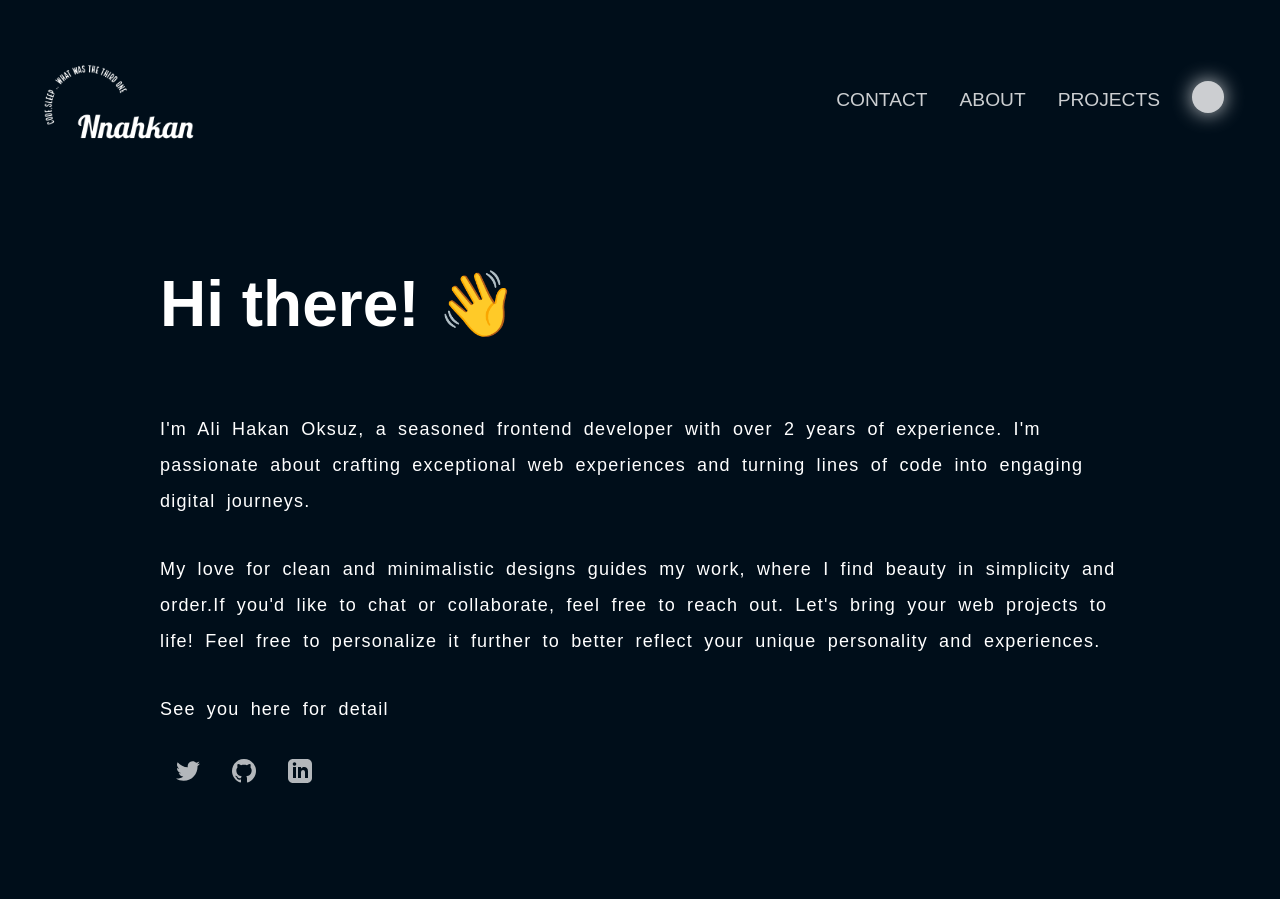
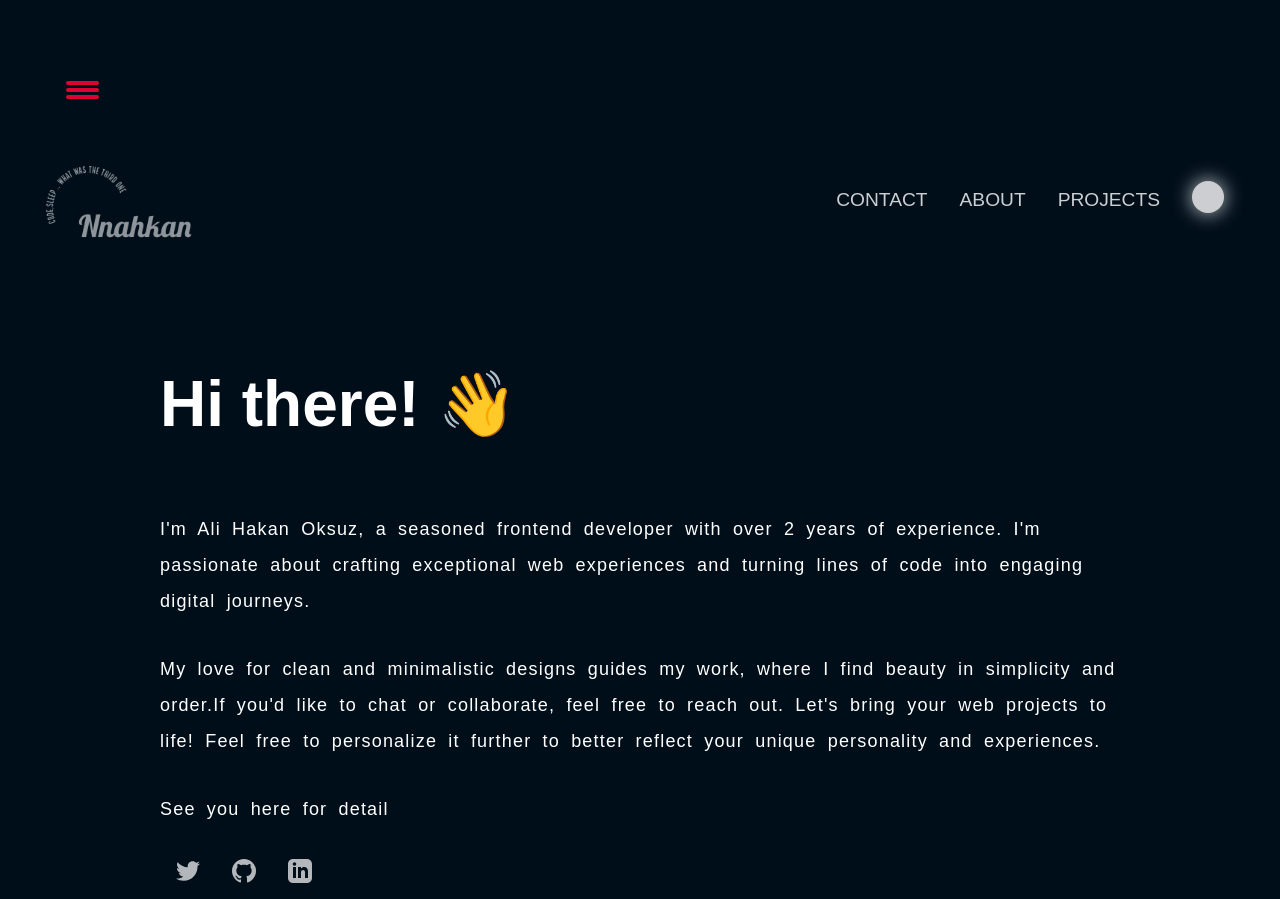
Before and after one commit to NNahkan/Portfolio-Website, a React (Vite) app: page / in a window 1280 px wide. Before the commit the page ends 800 px from the top, so only its background shows below. Built offline with nearby package versions, Linux system fonts and the light colour scheme.

Commit message:
button reADY

```diff
--- /dev/null
+++ b/src/components/BurgerMenu/BurgerMenu.jsx
@@ -0,0 +1,31 @@
+import React from "react";
+import s from "./BurgerMenu.module.css";
+
+{
+  /*
+		Design a symbol for user to click
+		After clicking symbol should be close button
+		Menu should appear
+		When user click the list item , menu need to disappear
+		*/
+}
+
+const BurgerMenu = () => {
+  const handleMenu = () => {
+    const bars = document.querySelectorAll(`.${s.bar}`);
+    bars.forEach((element) => {
+      element.classList.toggle(s.toggle);
+    });
+    console.log(bars);
+  };
+
+  return (
+    <button onClick={() => handleMenu()} className={s.menuBar}>
+      <div className={s.bar}></div>
+      <div className={s.bar}></div>
+      <div className={s.bar}></div>
+    </button>
+  );
+};
+
+export default BurgerMenu;
--- /dev/null
+++ b/src/components/BurgerMenu/BurgerMenu.module.css
@@ -0,0 +1,30 @@
+.menuBar {
+  width: 45px;
+  height: 40px;
+  margin: 30px 20px;
+  cursor: pointer;
+  background-color: transparent;
+  z-index: 3;
+  border: none;
+}
+
+.bar {
+  height: 4px;
+  margin: 3px 0;
+  width: 100%;
+  background-color: #dc052d;
+  display: block;
+  border-radius: 5px;
+  transition: 0.3s ease;
+}
+
+.toggle:nth-child(1) {
+  transform: translateY(7px) rotateZ(45deg);
+}
+.toggle:nth-child(2) {
+  transform: translateX(10px);
+  opacity:  0;
+}
+.toggle:nth-child(3) {
+  transform: translateY(-6px) rotateZ(-45deg);
+}
--- a/src/components/Navbar/Navbar.jsx
+++ b/src/components/Navbar/Navbar.jsx
@@ -4,21 +4,12 @@ import { Link } from "react-router-dom";
 import s from "./Navbar.module.css";
 import ToggleTheme from "../ToggleTheme/ToggleTheme";
 import profile from "../../assets/profile.png";
+import BurgerMenu from "../BurgerMenu/BurgerMenu";
 
 const Navbar = () => {
   return (
     <nav className={s.navbar}>
-		<div className="menu-bar">
-			<div className="bar"></div>
-			<div className="bar"></div>
-			<div className="bar"></div>
-		</div>
-		{/*
-		Design a symbol for user to click
-		After clicking symbol should be close button
-		Menu should appear
-		When user click the list item , menu need to disappear
-		*/}
+      <BurgerMenu />
       <div className={s.navbarFlex}>
         <Link className={s.navbarItem} to="/">
           <img src={profile} alt="" />
--- a/src/components/Navbar/Navbar.module.css
+++ b/src/components/Navbar/Navbar.module.css
@@ -5,21 +5,6 @@
   font-size: 1.2rem;
 }
 
-.menu-bar {
-  width: 45px;
-  height: 40px;
-  margin: 30px 0 20px 20px;
-  cursor: pointer;
-}
-
-.bar {
-  height: 5px;
-  width: 100%;
-  background-color: #dc052d;
-  display: block;
-  border-radius: 5px;
-  transition: 0.3s ease;
-}
 
 .navbarFlex {
   display: flex;
```
